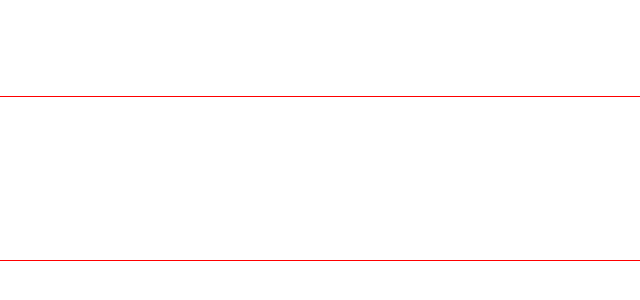
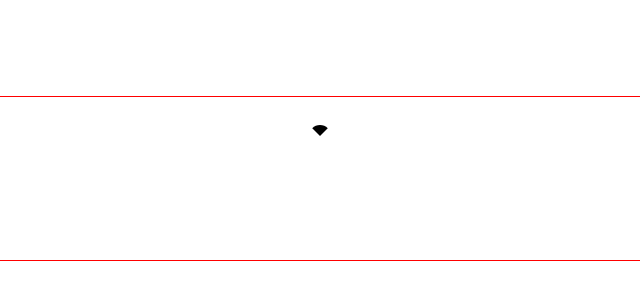
Before and after one commit to weiyanqin/drawing-pickachu, a plain HTML site: page index.html in a window 1280 px wide. Shown: the part 222-522 px from the top of the page, 320-960 px from the left. Drawn offline with Linux system fonts and the light colour scheme.

Commit message:
drawing the pikachu nose

```diff
--- a/css/default.css
+++ b/css/default.css
@@ -19,4 +19,16 @@ body{
     width: 100%;
     height: 165px;
     border: 1px solid red;
+    position: relative;
 }
+.nose{
+    width: 0px;
+    height: 0px;
+    border: 11px solid red;
+    border-color: black transparent transparent transparent;
+    border-radius: 11px;
+    position: absolute;
+    left: 50%;
+    top: 28px;
+    transform: translateX(-50%);
+}
--- a/index.html
+++ b/index.html
@@ -8,6 +8,8 @@
     <title>Document</title>
 </head>
 <body>
-    <div class="wrapper"></div>
+    <div class="wrapper">
+        <div class="nose"></div>
+    </div>
 </body>
 </html>
```
